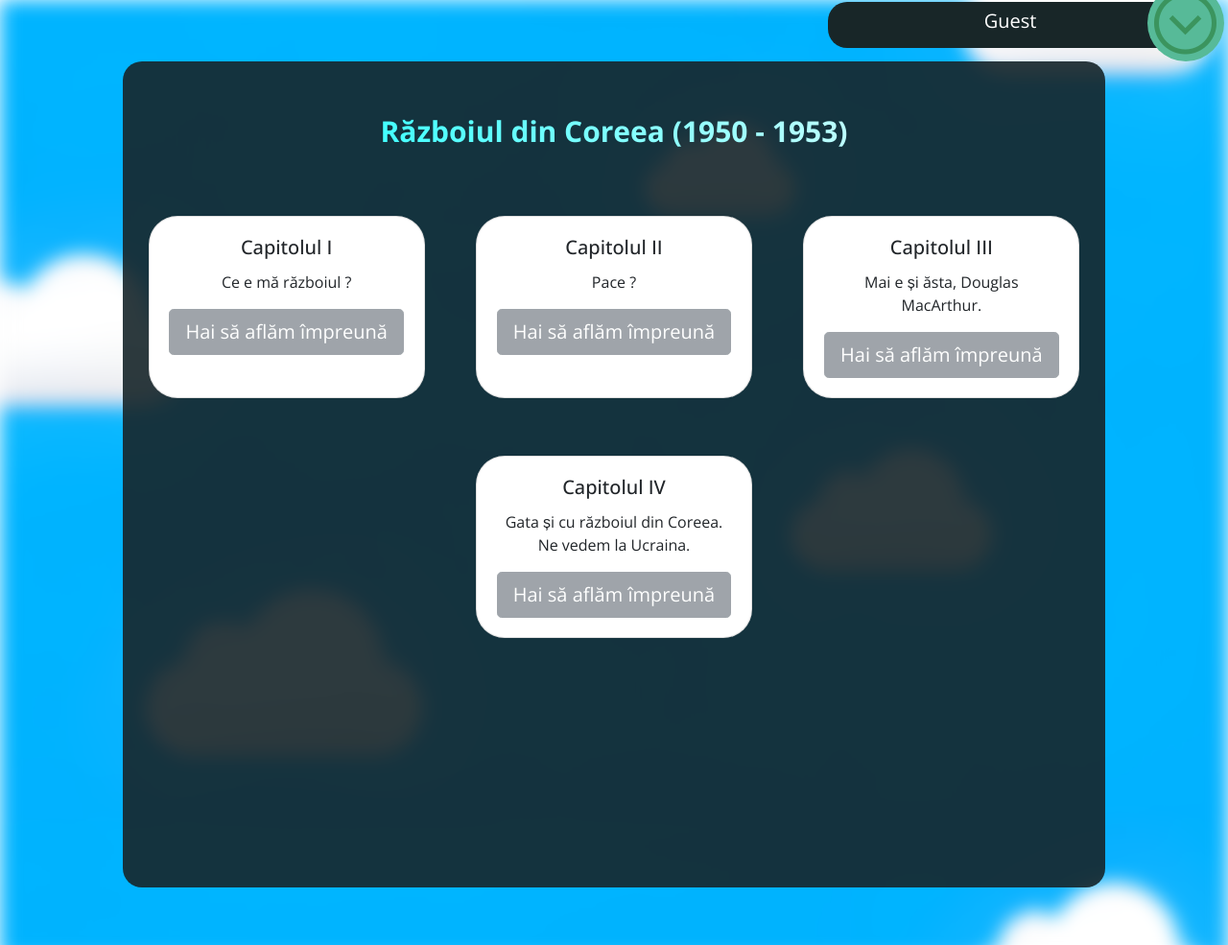
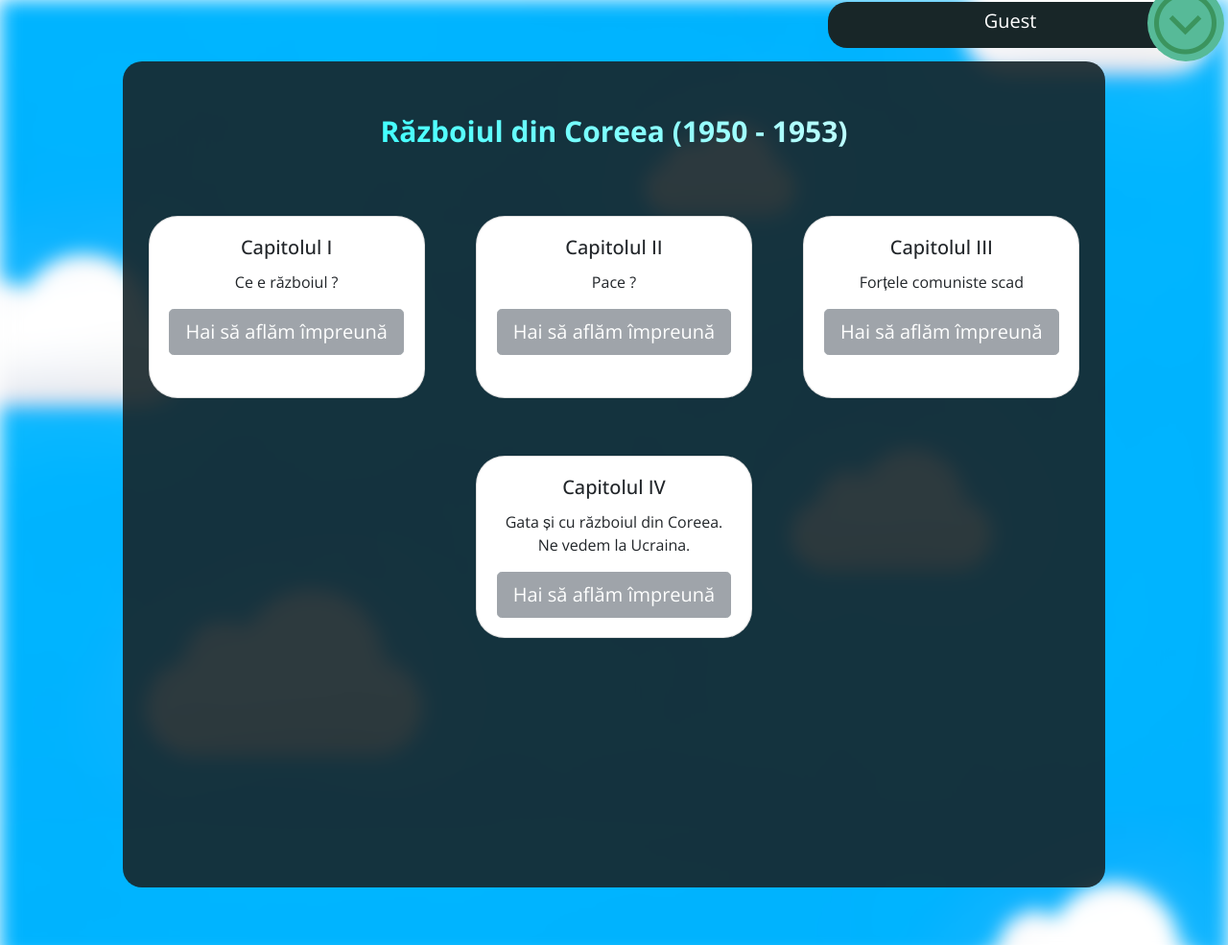
Before and after one commit to FilipINFINIT/Infoeducatie-Iulie-2022, a PHP site: page /hub.php in a window 1280 px wide. Shown: the part 16-1001 px from the top of the page at 96% size. Run offline with PHP 8.4, Linux system fonts and the light colour scheme; data that the repository does not hold is empty.

Commit message:
Add files via upload

```diff
--- a/hub.php
+++ b/hub.php
@@ -247,7 +247,7 @@ window.addEventListener('load', function() {
        <div class="card" style="width: 18rem;text-align:center;">
             <div class="card-body">
             <h5 class="card-title">Capitolul I</h5>
-            <p class="card-text">Ce e mă războiul ?</p>
+            <p class="card-text">Ce e războiul ?</p>
             <a href="info.php" id="capitol1" class="btn btn-secondary btn-lg disabled" aria-disabled="true">Hai să aflăm împreună</a>
             </div>
         </div>
@@ -261,7 +261,7 @@ window.addEventListener('load', function() {
         <div class="card" style="width: 18rem;text-align:center;">
             <div class="card-body">
             <h5 class="card-title">Capitolul III</h5>
-            <p class="card-text">Mai e și ăsta, Douglas MacArthur.</p>
+            <p class="card-text">Forțele comuniste scad</p>
             <a href="Lectii/cap3-1.php" id="capitol3" class="btn btn-secondary btn-lg disabled" aria-disabled="true">Hai să aflăm împreună</a>
             </div>
         </div>
--- a/index.php
+++ b/index.php
@@ -443,7 +443,7 @@
 
                 <h5 class="card-title">Capitolul I</h5>
 
-                <p class="card-text">Ce e mă războiul ?</p>
+                <p class="card-text">Ce e războiul ?</p>
 
                 <a href="info.php" id="capitol1" class="btn btn-primary" aria-disabled="true">Hai să aflăm împreună</a>
 
```
